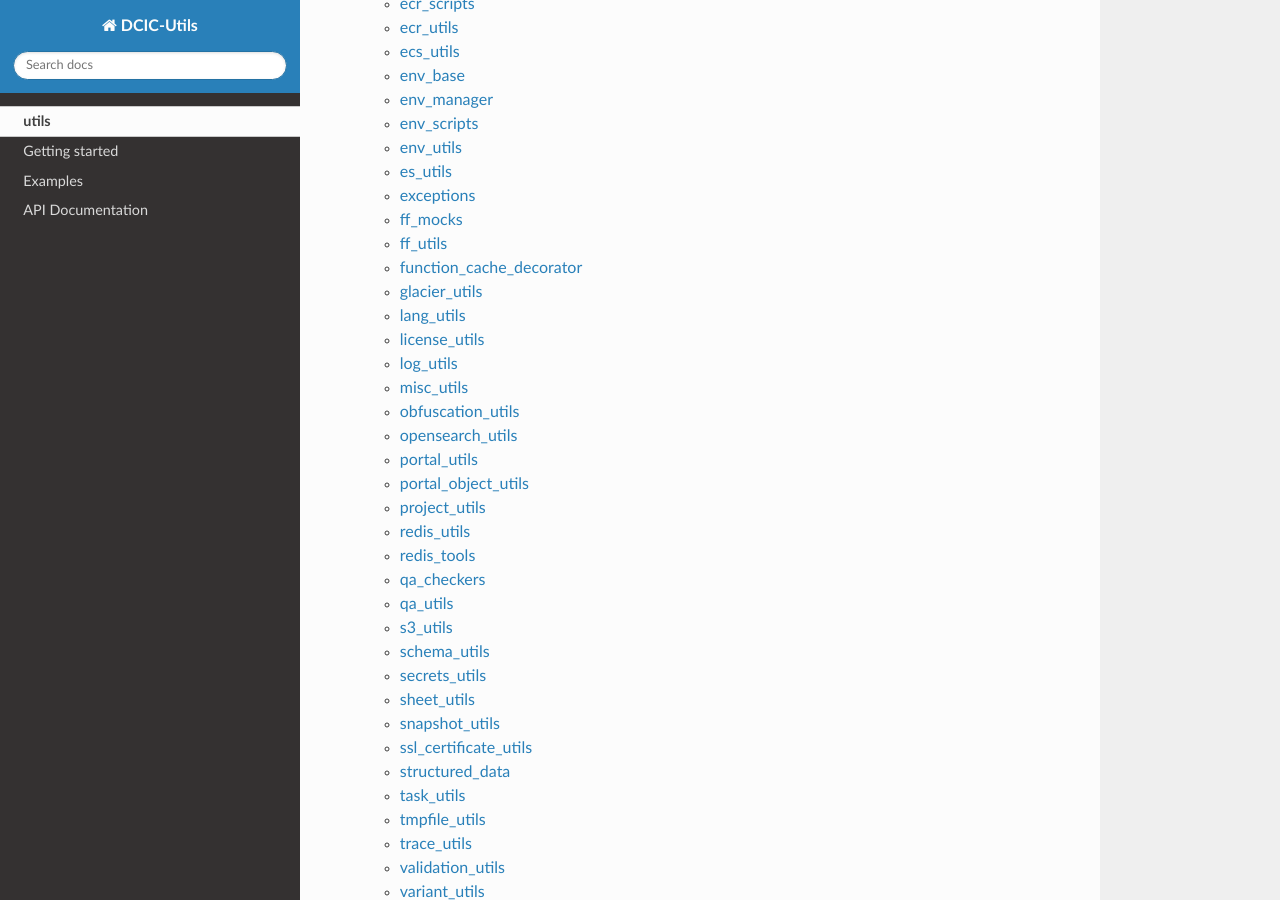
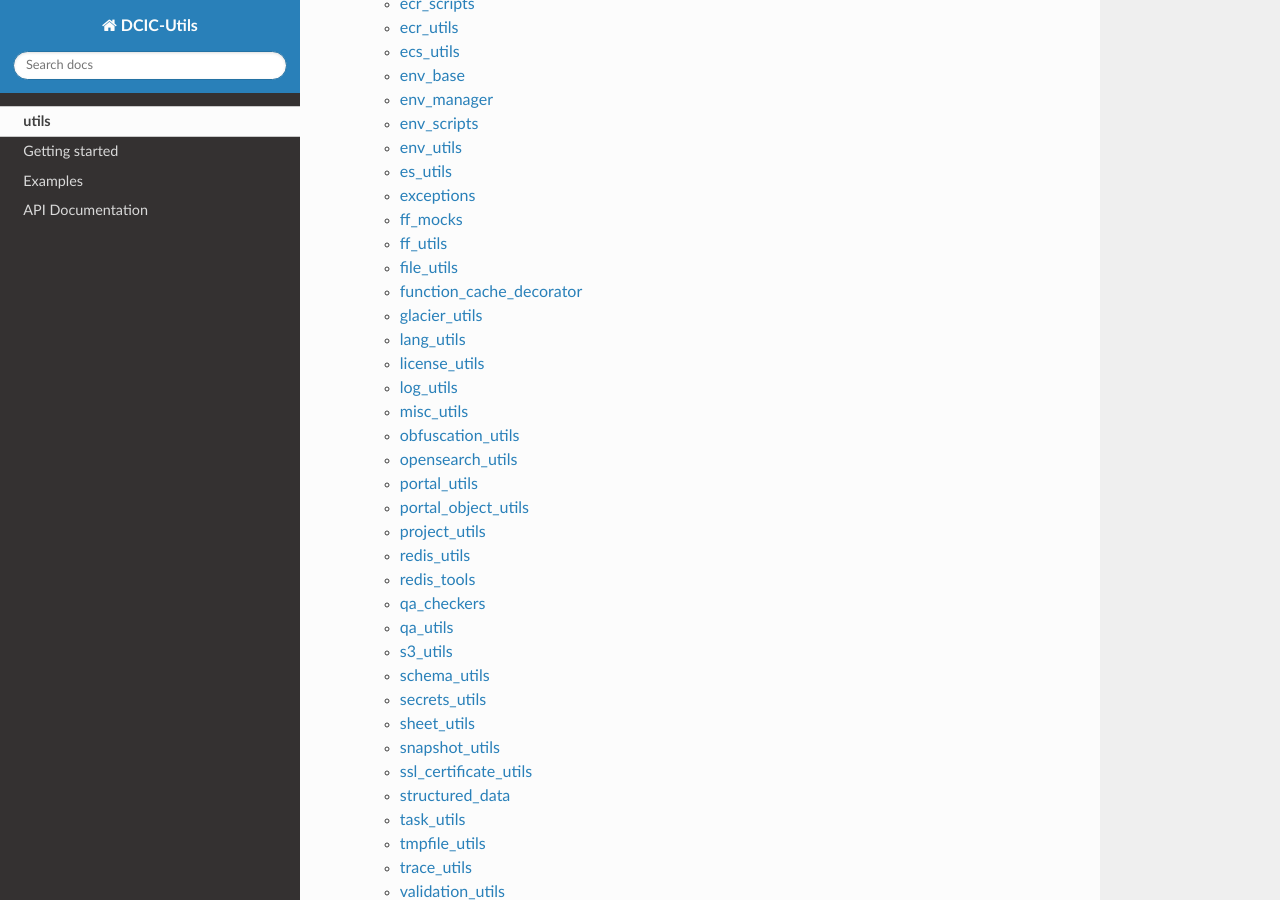
Before and after one commit to 4dn-dcic/utils, a Sphinx documentation site: the page built from docs/source/index.rst, in a window 1280 px wide and 900 px high, scrolled down 1065 px. Built offline with Sphinx 7.4.7 and the Read the Docs theme 2.0.0, drawn with Linux system fonts in a browser that asks for light colours.

Commit message:
updated doc

```diff
--- a/docs/source/dcicutils.rst
+++ b/docs/source/dcicutils.rst
@@ -188,6 +188,13 @@ ff_utils
 ^^^^^^^^
 
 .. automodule:: dcicutils.ff_utils
+   :members:
+
+
+file_utils
+^^^^^^^^^^
+
+.. automodule:: dcicutils.file_utils
    :members:
 
 
```
